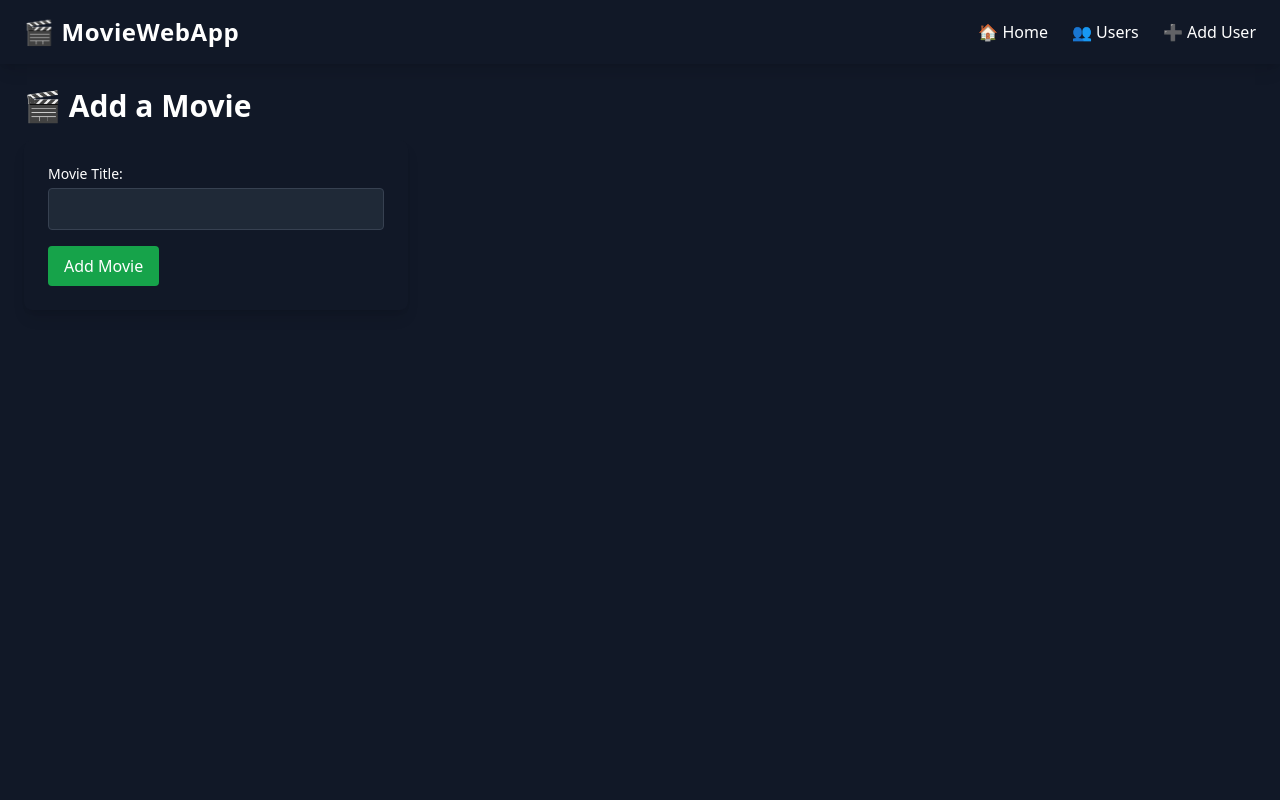
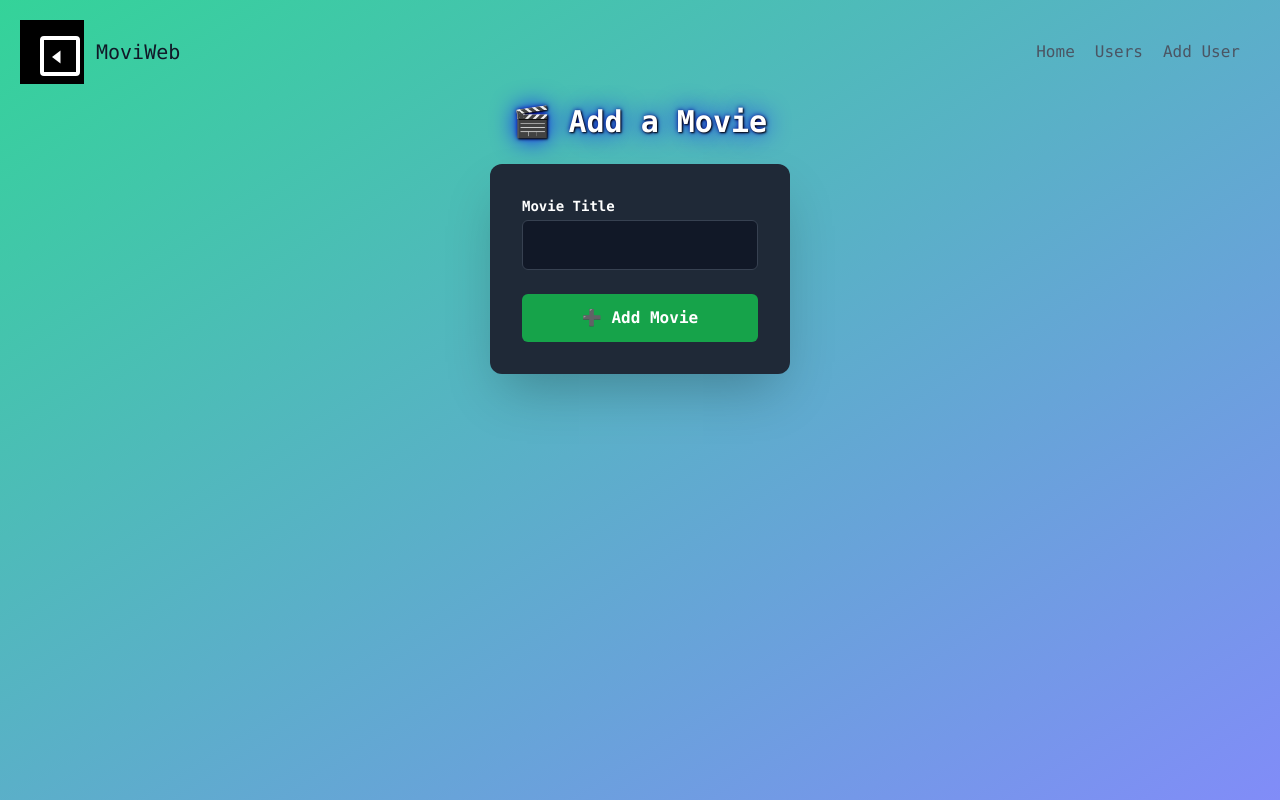
Before and after one commit to EcoG-One/moviweb_app, a Flask app: page /users/1/add_movie in a window 1280 px wide. Run offline with Flask 3, Linux system fonts and the light colour scheme; tables that the repository leaves empty hold one stand-in row (values such as "Sample post"); some libraries are stand-ins or nearby versions.

Commit message:
aesthetic improve of HTML templates

```diff
--- a/app.py
+++ b/app.py
@@ -29,21 +29,7 @@ data_manager = SQLiteDataManager(app, db)
 @app.route("/")
 def index():
     """ Render the home page """
-    random_titles = [
-        "Inception", "The Matrix", "The Dark Knight", "Interstellar",
-        "Pulp Fiction", "Fight Club", "The Godfather", "Blade Runner",
-        "The Crow", "Mad Max", "12 Monkeys", "Terminator 2"
-    ]
-
-    selected_titles = random.sample(random_titles, 6)
-    posters = []
-
-    for title in selected_titles:
-        movie_data = fetch_movie_data(title)
-        if movie_data and "Poster" in movie_data:
-            posters.append(movie_data["Poster"])
-
-    return render_template("index.html", posters=posters)
+    return render_template("index.html")
 
 
 @app.route('/users')
--- a/templates/add_movie.html
+++ b/templates/add_movie.html
@@ -2,17 +2,20 @@
 {% block title %}Add Movie{% endblock %}
 
 {% block content %}
+<h1 class="text-3xl font-bold mb-6 text-center">🎬 Add a Movie</h1>
 
-<h1 class="text-3xl font-bold mb-4">🎬 Add a Movie</h1>
+<div class="flex justify-center">
+    <form method="POST" class="bg-gray-800 p-8 rounded-xl shadow-2xl w-full max-w-md space-y-6">
+        <div>
+            <label for="title" class="block text-sm font-semibold mb-1">Movie Title</label>
+            <input type="text" name="title" id="title" required
+                class="w-full p-3 bg-gray-900 border border-gray-700 rounded-md focus:outline-none focus:ring-2 focus:ring-green-500 text-white">
+        </div>
 
-<form method="POST" class="bg-gray-900 p-6 rounded-lg shadow-lg w-96">
-    <label class="block text-sm font-medium">Movie Title:</label>
-    <input type="text" name="title" required
-           class="mt-1 p-2 w-full bg-gray-800 border border-gray-700 rounded text-white">
-
-    <button type="submit" class="mt-4 px-4 py-2 bg-green-600 text-white rounded hover:bg-green-500">
-        Add Movie
-    </button>
-</form>
-
+        <button type="submit"
+            class="w-full py-3 bg-green-600 hover:bg-green-500 rounded-md font-bold transition duration-300">
+            ➕ Add Movie
+        </button>
+    </form>
+</div>
 {% endblock %}
--- a/templates/base.html
+++ b/templates/base.html
@@ -5,25 +5,51 @@
     <meta name="viewport" content="width=device-width, initial-scale=1.0">
     <title>{% block title %}MovieWebApp{% endblock %}</title>
     <script src="https://cdn.tailwindcss.com"></script>
+    <style>
+        h1 {
+            text-shadow: 1px 1px 2px black, 0 0 25px blue, 0 0 5px darkblue;
+        }
+        .highlight {
+            color: #ff6347;
+            font-weight: bold;
+        }
+    </style>
 </head>
-<body class="bg-gray-900 text-white min-h-screen flex flex-col">
+<body class="bg-gradient-to-br from-emerald-400 to-indigo-400 text-white min-h-screen flex flex-col font-mono">
 
-<script>
-    document.addEventListener("DOMContentLoaded", () => {
-        document.querySelectorAll("img").forEach(img => img.classList.add("opacity-100"));
-    });
-</script>
+<header class="text-gray-600 body-font">
+  <div class="container mx-auto flex flex-wrap p-5 flex-col md:flex-row items-center">
+	<a class="flex title-font font-medium items-center text-gray-900 mb-4 md:mb-0">
+        <svg
+          xmlns="http://www.w3.org/2000/svg"
+          xmlns:xlink="http://www.w3.org/1999/xlink"
+          viewBox="0 0 64 64"
+          width="64px"
+          height="64px"
+        >
+          <rect width="64" height="64" fill="#000" />
+          <g transform="translate(8, 8)">
+            <path
+              d="M48 8H16a4 4 0 0 0-4 4v32a4 4 0 0 0 4 4h32a4 4 0 0 0 4-4V12a4 4 0 0 0-4-4zm0 36H16V12h32z"
+              fill="#fff"
+            />
+            <path
+              d="M32.5 22.5L24 29l8.5 6.5z"
+              fill="#fff"
+            />
+          </g>
+        </svg>
+	  <span class="ml-3 text-xl text-shadow-lg/30 hover:text-gray-900">MoviWeb</span>
+	</a>
+	<nav class="md:ml-auto flex flex-wrap items-center text-base justify-center">
+	  <a href="{{ url_for('index') }}" class="mr-5 hover:text-gray-900">Home</a>
+	  <a href="{{ url_for('list_users') }}" class="mr-5 hover:text-gray-900">Users</a>
+	  <a href="{{ url_for('add_user') }}" class="mr-5 hover:text-gray-900">Add User</a>
+	</nav>
+  </div>
+</header>
 
-    <nav class="bg-gray-900 shadow-lg py-4 px-6 flex justify-between items-center">
-        <h1 class="text-2xl font-bold tracking-wide">🎬 MovieWebApp</h1>
-        <ul class="flex space-x-6">
-            <li><a href="{{ url_for('index') }}" class="hover:text-blue-400 transition-all">🏠 Home</a></li>
-            <li><a href="{{ url_for('list_users') }}" class="hover:text-blue-400 transition-all">👥 Users</a></li>
-            <li><a href="{{ url_for('add_user') }}" class="hover:text-green-400 transition-all">➕ Add User</a></li>
-        </ul>
-    </nav>
-
-    <div class="container mx-auto p-6">
+    <div class="mx-auto flex-grow">
         {% block content %}{% endblock %}
     </div>
 
```
Also changed, not shown: templates/index.html (+11 -13 lines), 1 other file.
